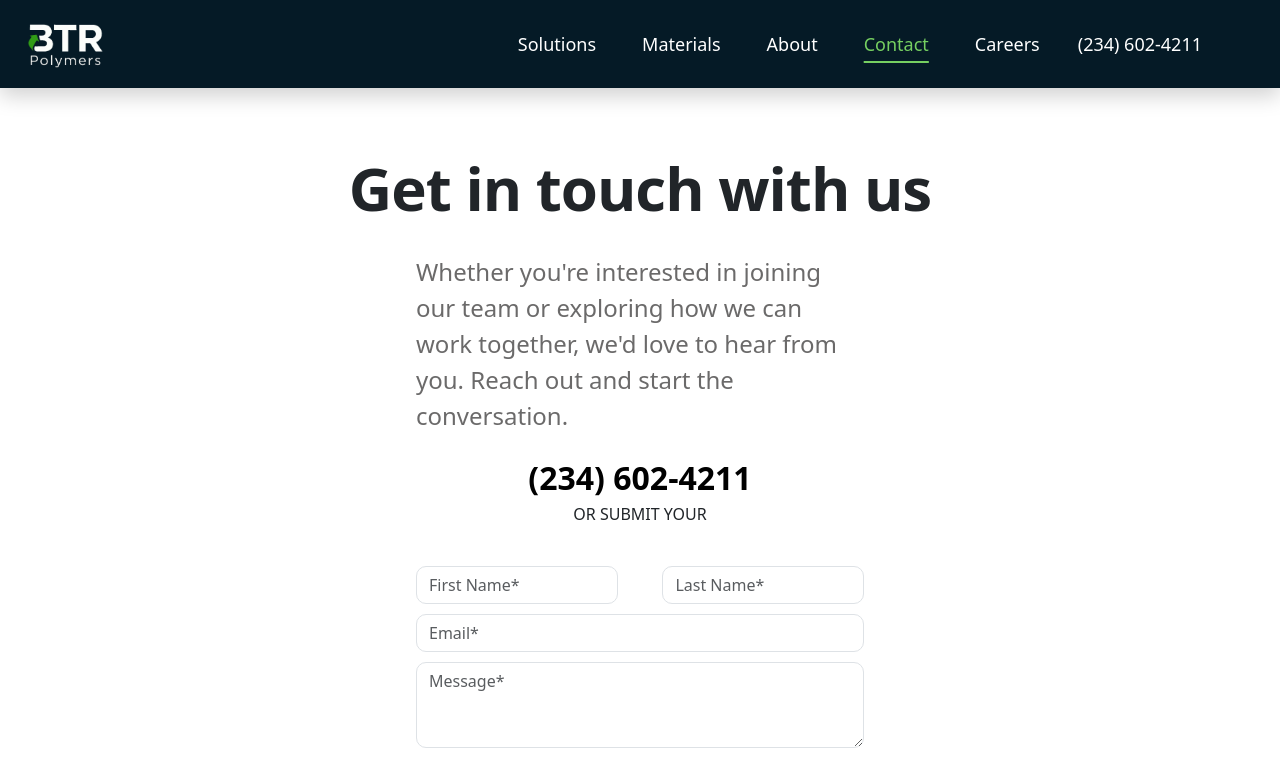
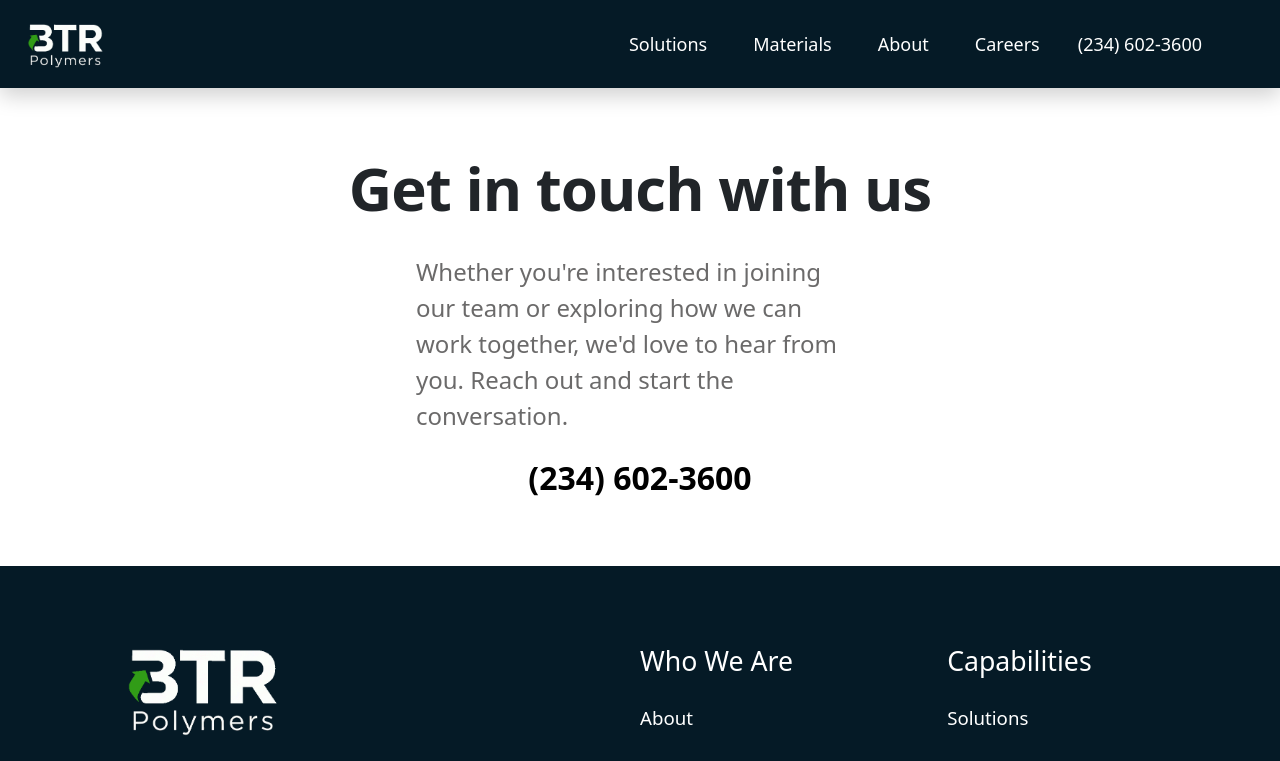
Before and after one commit to AdamVanBuskirk/btrpolymers, a React (Create React App) app in the folder client/: page /contact in a window 1280 px wide. Shown: the top 761 px of the page. Built offline with nearby package versions, Linux system fonts and the light colour scheme.

Commit message:
Remove contact form because of bot/spam issue

```diff
--- a/client/src/Components/Footer.tsx
+++ b/client/src/Components/Footer.tsx
@@ -41,10 +41,12 @@ function Footer(props: Props) {
                                 BTR Polymers is a service-driven materials company specializing in the recycling
                                 and reprocessing of post-industrial polymer materials.
                             </div>
+                            {/*
                             <Link className="cta-orange-button" style={{ width: "unset" }}
                                 to="/contact">
                                 Contact us today!
                             </Link>
+                            */}
                         </div>
                         {/*
                                               <a href="" target="_BLANK" className="fa-brands fa-facebook"></a>
@@ -66,11 +68,13 @@ function Footer(props: Props) {
                                     About
                                 </a>
                             </div>
+                            {/*
                             <div style={{ marginBottom: "20px" }}>
                                 <a className="footerLink" href="/contact">
                                     Contact
                                 </a>
                             </div>
+                            */}
                             <div>
                                 <a className="footerLink" href="/careers">
                                     Careers
--- a/client/src/Components/Navigation.tsx
+++ b/client/src/Components/Navigation.tsx
@@ -71,20 +71,20 @@ function Navigation() {
               About
             </NavLink>
           </NavItem>
-
+          {/*
           <NavItem>
             <NavLink to="/contact" onClick={() => setIsOpen(false)} className="nav-link">
               Contact
             </NavLink>
           </NavItem>
-
+          */}
           <NavItem>
             <NavLink to="/careers" onClick={() => setIsOpen(false)} className="nav-link">
               Careers
             </NavLink>
           </NavItem>
 
-          <a href="tel:+18336602281" style={{ color: "#fff", textDecoration: "none" }}>(234) 602-4211</a>
+          <a href="tel:+12346023600" style={{ color: "#fff", textDecoration: "none" }}>(234) 602-3600</a>
 
         </Nav>
       </Collapse>
--- a/client/src/Pages/Public/Contact.tsx
+++ b/client/src/Pages/Public/Contact.tsx
@@ -155,11 +155,13 @@ function Contact() {
 
             <div style={{ marginBottom: "40px" }}>
                 <div style={{ fontSize: "24pt", fontWeight: "700" }}>
-                    <a href="tel:+18336602281" style={{ color: "#000", textDecoration: "none" }}>(234) 602-4211</a>
+                    <a href="tel:+12346023600" style={{ color: "#000", textDecoration: "none" }}>(234) 602-3600</a>
                 </div>
+                {/*
                 <div>OR SUBMIT YOUR</div>
+                */}
             </div>
-
+            {/*
             <div style={{ display: "flex", gap: "10%", marginBottom: "10px" }}>
               <div style={{ flex: "0 0 45%" }}>
                 <input
@@ -182,7 +184,8 @@ function Contact() {
                 />
               </div>
             </div>
-
+            */}
+            {/*
             <div style={{ marginBottom: "10px" }}>
               <input
                 type="email"
@@ -204,7 +207,6 @@ function Contact() {
                 onFocus={resetAlerts}
               />
             </div>
-
             <div
               className="cta-orange-outline"
               onClick={() => {
@@ -218,6 +220,7 @@ function Contact() {
             >
               {isSubmitting ? "SENDING..." : "SUBMIT"}
             </div>
+            */}
           </div>
         </div>
       </div>
```
Also changed, not shown: 7 other files (tests, documents, lock files or other folders).
